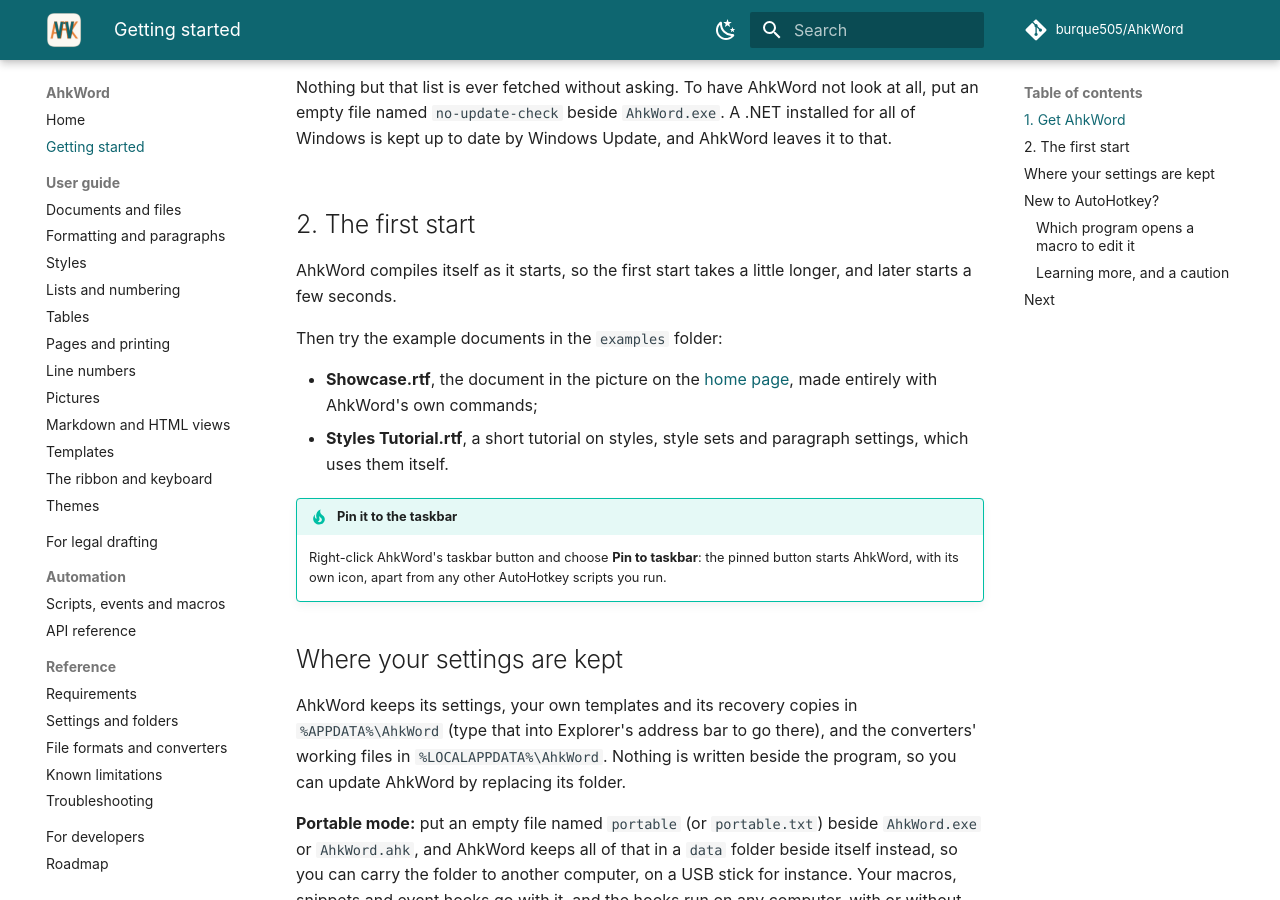
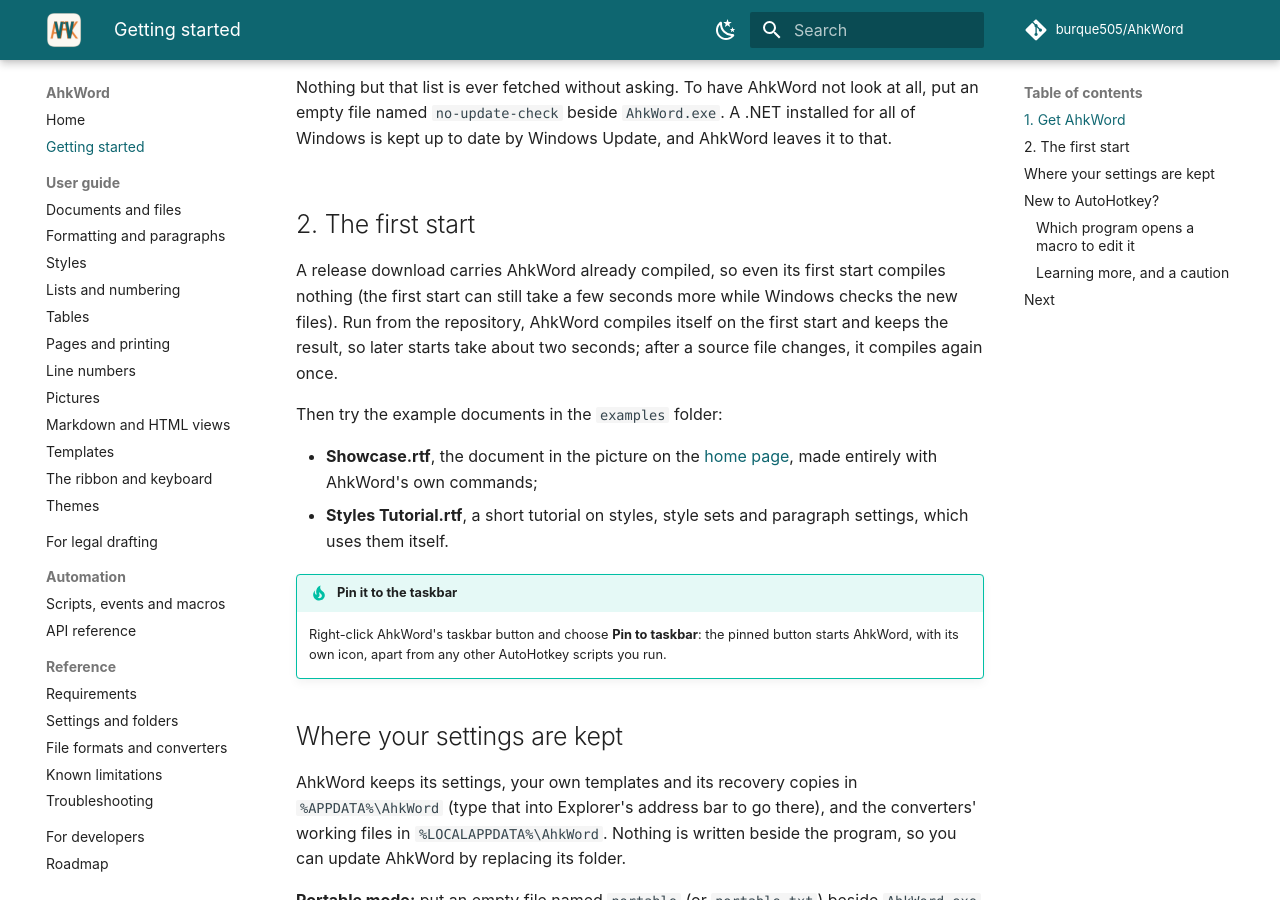
Before and after one commit to burque505/AhkWord, an MkDocs documentation site: the page built from docs/getting-started.md, in a window 1280 px wide and 900 px high, scrolled down 1229 px. Built offline with MkDocs 1.6.1 and Material for MkDocs 9.7.7, drawn with Linux system fonts in a browser that asks for light colours; comment, search, counter and statistics services are not loaded.

Commit message:
Releases carry RteClient2's in-process snippet compiled too: Csharp-in-AHK prebuilds strings as well as files (lib\cache\prebuilt\inline-<hash>; CSharpPrebuild takes either), and make_release.ps1 prebuilds Rte._InProcess, so a release's first start compiles nothing at all (saved ~750 ms); docs on compiling once and the prebuilt release (README, getting started, troubleshooting, roadmap, Csharp-in-AHK's header)
Co-Authored-By: Claude Opus 5.5 <noreply@anthropic.com>

```diff
--- a/docs/getting-started.md
+++ b/docs/getting-started.md
@@ -36,7 +36,7 @@
 
 ## 2. The first start
 
-AhkWord compiles itself as it starts, so the first start takes a little longer, and later starts a few seconds.
+A release download carries AhkWord already compiled, so even its first start compiles nothing (the first start can still take a few seconds more while Windows checks the new files). Run from the repository, AhkWord compiles itself on the first start and keeps the result, so later starts take about two seconds; after a source file changes, it compiles again once.
 
 Then try the example documents in the `examples` folder:
 
```
Also changed, not shown: README.md (+5 -1 lines), ROADMAP.md (+1 -0 lines), docs/reference/troubleshooting.md (+1 -1 lines), 2 other files.
